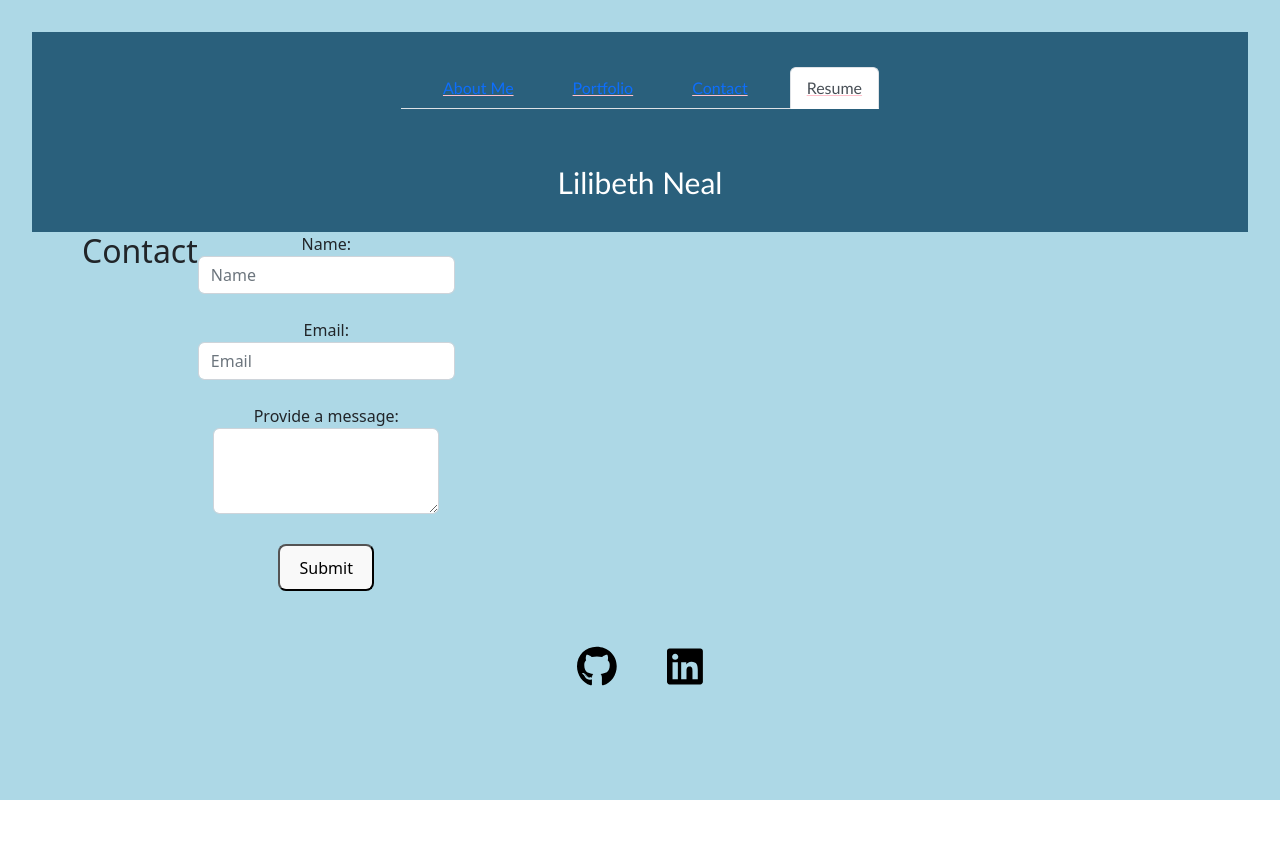
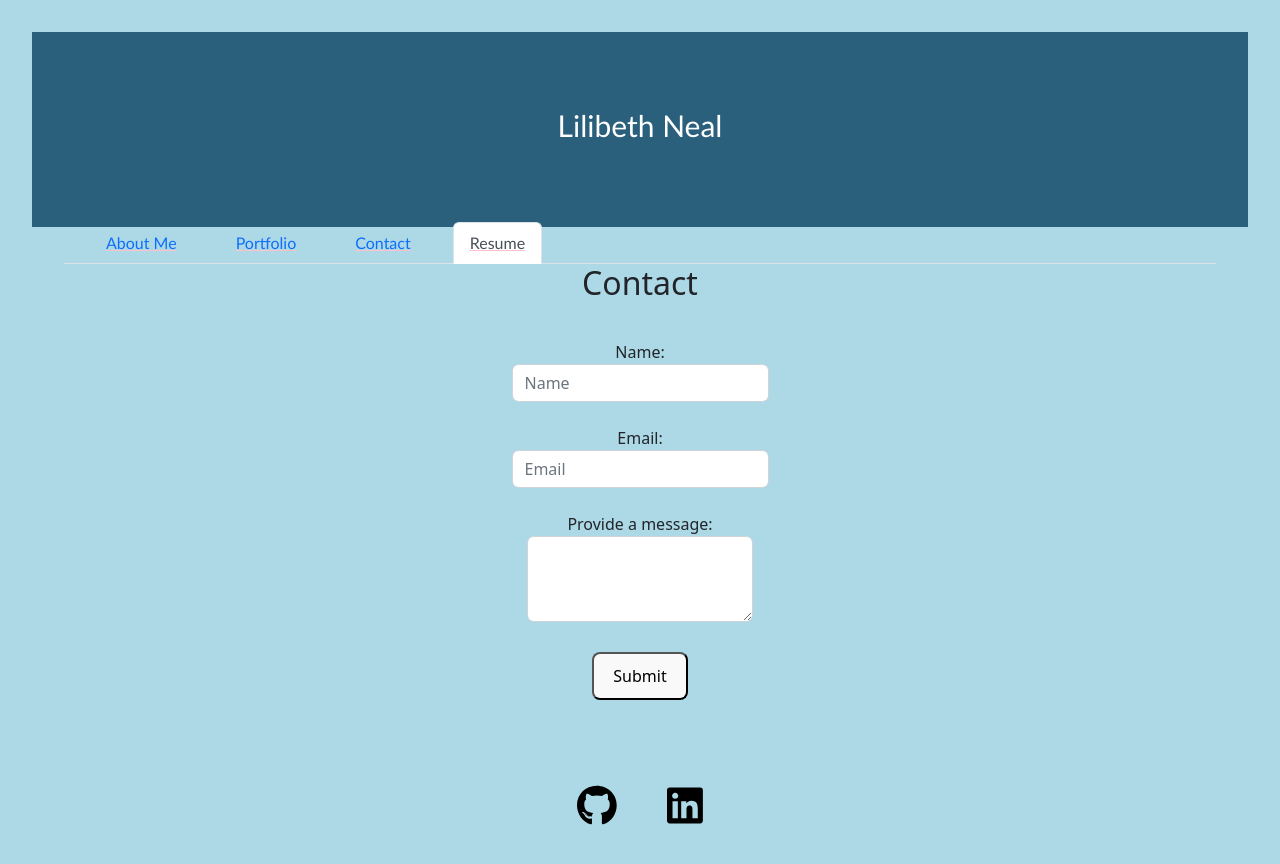
Before and after one commit to lilym036/final-portfolio, a React (Vite) app: page /Contact in a window 1280 px wide. Shown: the top 864 px of the page. Before the commit the page ends 800 px from the top, so only its background shows below. Built offline with nearby package versions, Linux system fonts and the light colour scheme.

Commit message:
made changes to css

```diff
--- a/src/App.css
+++ b/src/App.css
@@ -10,8 +10,8 @@ header {
   font-family: 'Trebuchet MS', 'Lucida Sans Unicode', 'Lucida Grande', 'Lucida Sans', Arial, sans-serif;
   background-color: #2a607c;
   color: #ffffff;
-  height: 25vh;
-  display: grid;
+  /* height: 25vh;
+  display: grid; */
 
 }
 header h1 {
@@ -108,10 +108,12 @@ nav ul li {
 .container {
   display: flex;
   flex-wrap: wrap;
+  justify-content: center;
+  padding: 30px;
 }
 
 .container a {
-    border: 3px solid black;
+    border: 3px solid #2a607c;
     min-height: 150px;
     max-height: 150px;
     flex-basis: calc(50% - 1em);
@@ -190,6 +192,7 @@ footer {
 }
 
 
+
 /* header {
   display: flex;
   padding: 20px;
@@ -222,12 +225,12 @@ header h1 {
   font-size: 20px;
 } */
 
-.container-fluid {
-  display: flex;
-  justify-content: center;
+/* .container-fluid {
+  display: flex; */
+  /* justify-content: center; */
   /* padding-top: 70px;
   padding-bottom: 70px; */
-}
+/* } */
 
 
 
--- a/src/components/Header.jsx
+++ b/src/components/Header.jsx
@@ -5,8 +5,8 @@ function Header(){
 return (
     <div>
     <header>
+    <h1>Lilibeth Neal</h1>
     <NavTabs/>
-        <h1>Lilibeth Neal</h1>
     </header>
 </div>
 
--- a/src/pages/About.jsx
+++ b/src/pages/About.jsx
@@ -1,3 +1,4 @@
+// eslint-disable-next-line no-unused-vars
 import React from 'react'
 import Img1 from "../images/about.jpg"
 
@@ -11,10 +12,10 @@ export default function About() {
       <div className="container-fluid bg-2 text-center">
         <h1>About Me</h1>
         <p className="paragraph">
-          My name is Lilibeth Mejia and I am an aspiring web developer. I am so fortunate to have been able to find and be a part of a full-stack coding program that has helped me be well prepared and ready for a career in web deveopment. I currently reside in Texas but am orignially from California. I attended the University of
+          My name is Lilibeth Neal and I am an aspiring web developer. I am so fortunate to have been able to find and be a part of a full-stack coding program that has helped me be well prepared and ready for a career in web deveopment. I currently reside in Texas but am orignially from California. I attended the University of
           California, Irvine (UCI), where I received my undergraduate degree in Psychology and Social
           Behavior. I then attended Texas State University, where I obtained my masters degreee in school
-          psychology. I have been a school psychologist for the past 4 years. I am excited and ready to pursue
+          psychology. I have been a school psychologist for the past 4 years. However, I am beyond excited and ready to pursue
           a career in web development. </p>
       </div>
     </div>
--- a/src/pages/Contact.jsx
+++ b/src/pages/Contact.jsx
@@ -42,11 +42,12 @@ export default function Contact() {
 };
 
 return (
+<div>
+  <h2 className="formTitle">Contact</h2>
 <div className="container text-center">
   <br/>
-<h2>Contact</h2>
 <br/>
-<form className="form" onSubmit={handleFormSubmit}>
+<br/><form className="form" onSubmit={handleFormSubmit}>
   <div className="form-group">
     <label>Name:
     <input value={name} name="name" type="name" className="form-control" id="exampleFormControlInput1" placeholder="Name" onChange={handleInputChange} /> </label>
@@ -70,7 +71,7 @@ return (
         </div>
       )}
 </div>
-
+</div>
 );
 
 }
```
Also changed, not shown: src/pages/Projects.jsx (+0 -9 lines).
